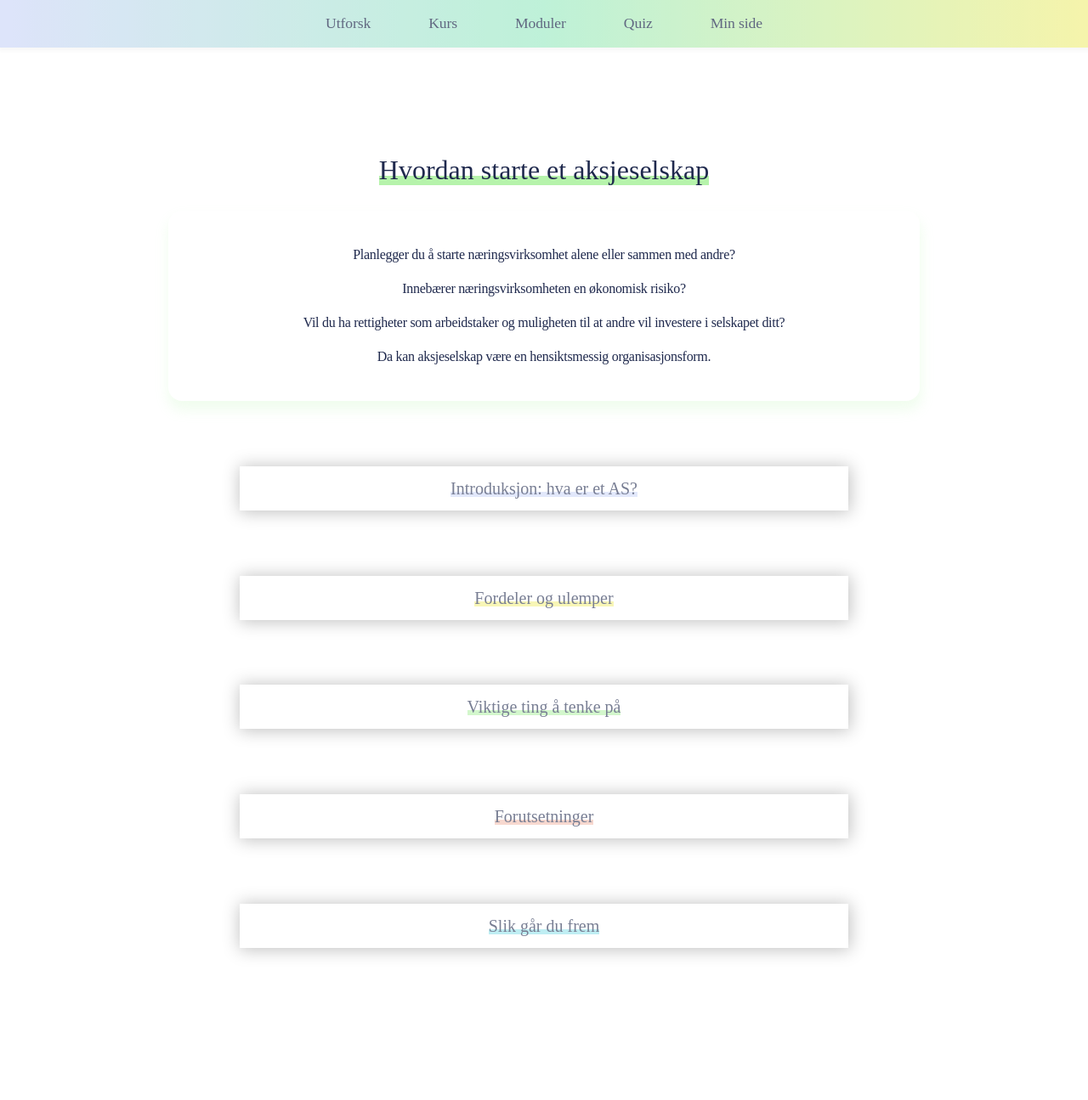
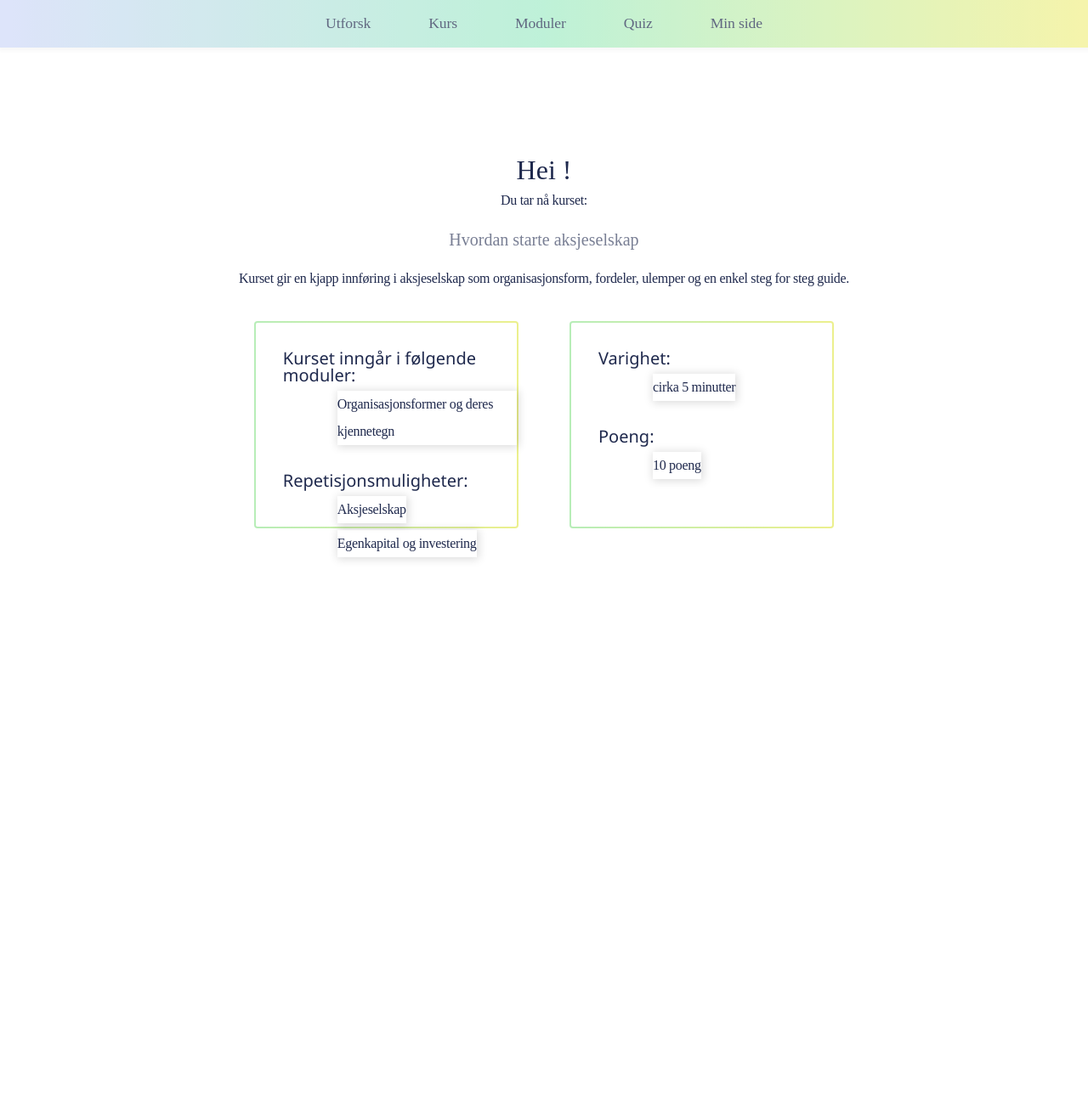
Before and after one commit to mrdoggel/Trivselslaben, a PHP site: page /kurs.php in a window 1280 px wide. Shown: the part 120-1415 px from the top of the page at 85% size. After the commit the page ends 780 px from the top, so only its background shows below. Run offline with PHP 8.4, Linux system fonts and the light colour scheme; the visitor is signed in with stand-in values (Sample User, id 1).

Commit message:
info-side til kurs

```diff
--- a/assets/css/ASKurs.css
+++ b/assets/css/ASKurs.css
@@ -30,7 +30,7 @@
     rgba(255, 255, 255, 0) 0%,
     rgba(255, 255, 255, 0) 70%, #B6F3AB 0%,#B6F3AB 0%);
 }
-p, li{
+p, li, dd{
   margin:auto;
   line-height: 200%;
   letter-spacing: -0.3px;
@@ -38,6 +38,32 @@
 }
 li {
   font-size: 1.2rem;
+}
+dt{
+  margin: 2rem 1rem 0rem 2rem;
+  text-align: left;
+  font-size: 1.25rem;
+  font-family: "Segoe UI";
+  font-weight: 500;
+  background-color:linear-gradient(
+    to right,
+    #d0d9f9,
+    #a3ecc8,
+    #f2f088
+  );
+}
+dd{
+  max-width: fit-content;
+  padding: 0rem;
+  margin: 0.5rem auto 0.5rem 6rem;
+  text-align: left;
+  font-size: 1rem;
+  box-shadow: 1px 1px 10px 1px rgb(0 0 0 / 15%);
+}
+.text .vedlegg-liste li span{
+  margin: 0.5rem;
+  font-size: 1rem;
+  font-weight: 100;
 }
 .text a, .text span:first-of-type{
   font-weight: 600;
@@ -47,9 +73,126 @@
 .text span:last-of-type{
   font-style: italic;
 }
+.om-kurset{
+   display: flex;
+   justify-content: center;
+   align-items: flex-start;
+   --min-height: 30vh;
+   max-height: fit-content;
+}
+.kurs-info {
+  position: relative;
+  width: 30%;
+  height: var(--min-height);
+  margin: 2rem;
+  background-color:#ffffff;
+  --border-width: 2px;
+  border-radius: var(--border-width);
+}
+
+.kurs-info::after {
+    position: absolute;
+    content: "";
+    top: calc(-1 * var(--border-width));
+    left: calc(-1 * var(--border-width));
+    z-index: -1;
+    width: calc(100% + var(--border-width) * 2);
+    height: calc(100% + var(--border-width) * 2);
+    background: linear-gradient(
+      to right,
+      #d0d9f9,
+      #a3ecc8,
+      #f2f088
+    );
+    background-size: 300% 300%;
+    background-position: 0 50%;
+    border-radius: calc(2 * var(--border-width));
+    animation: moveGradient 4s alternate infinite;
+}
+
+
+@keyframes moveGradient {
+  50% {
+    background-position: 100% 50%;
+  }
+}
 .innhold {
   padding: 2rem;
   text-align: left;
+}
+.guide {
+  min-height: 50vh;
+  max-height: 50vh;
+  position: relative;
+  display: flex;
+}
+.steg-for-steg {
+  min-width: 70%;
+  position: relative;
+  margin: auto;
+}
+.neste {
+  right: 0;
+  top: 100px;
+}
+
+.forrige {
+  left: 0;
+  top: 100px;
+}
+.forrige, .neste {
+  cursor: pointer;
+  border-radius: 3px 0 0 3px;
+  position: absolute;
+  color: #95E3EC;
+  transition: 0.4s ease;
+  font-size: 2rem;
+  user-select: none;
+  margin: 1rem;
+}
+.dot {
+  cursor: pointer;
+  height: 0.75rem;
+  width: 0.75rem;
+  margin: 0 2px;
+  background-color: #95E3EC;
+  border-radius: 50%;
+  display: inline-block;
+  transition: background-color 0.6s ease;
+}
+.dotter {
+  width: 100%;
+  position: absolute;
+  bottom: 0.5rem;
+}
+.steg {
+    display:none;
+}
+.åpen {
+  opacity: 100%;
+}
+.text {
+  bottom: 8px;
+  text-align: center;
+  padding: 2rem;
+  font-size: 1rem;
+  width: 80%;
+  margin:auto;
+}
+
+.numbertext {
+  color: #f2f2f2;
+  font-size: 12px;
+  padding: 8px 12px;
+  position: absolute;
+  top: 0;
+}
+.fade {
+  animation-name: fade;
+  animation-duration: 1.5s;
+}
+#kurs-container{
+  display: none;
 }
 
 #beskrivelse {
--- a/kurs.php
+++ b/kurs.php
@@ -22,8 +22,40 @@
     ?>
 
     <main>
+        <div id="kurs-startside">
+            <div class="kurs-velkommen">
+                <h1>Hei <?php //echo $_SESSION['fnavn'];?>!</h1>
+                <p>Du tar nå kurset:</p>
+
+                <!--#TODO - Sette inn kursnavn, beskrivelse, poeng, varighet og hvilke moduler det hører til (hvis noen) -->
+                <h2>Hvordan starte aksjeselskap</h2>
+                <p>Kurset gir en kjapp innføring i aksjeselskap som organisasjonsform, fordeler, ulemper og en enkel steg for steg guide. </p>
+            </div>
+
+            <div class="om-kurset">
+                <div class="kurs-info">
+                    <dl>
+                        <dt>Kurset inngår i følgende moduler:</dt>
+                        <dd>Organisasjonsformer og deres kjennetegn </dd>
+                        <dt>Repetisjonsmuligheter:</dt>
+                        <dd>Aksjeselskap</dd>
+                        <dd>Egenkapital og investering</dd>
+                    </dl>
+                </div>
+
+                <div class="kurs-info">
+                    <dl>
+                        <dt>Varighet:</dt>
+                        <dd>cirka 5 minutter</dd>
+                        <dt>Poeng:</dt>
+                        <dd>10 poeng</dd>
+                    </dl>
+                </div>
+            </div>
+        </div>
+
         <div id="kurs-container">
-        <h1> <span>Hvordan starte et aksjeselskap</span></h1>
+            <h1><span>Hvordan starte et aksjeselskap</span></h1>
             <div id="beskrivelse">
                 <p>Planlegger du å starte næringsvirksomhet alene eller sammen med andre? </p>
                 <p>Innebærer næringsvirksomheten en økonomisk risiko?</p>
```
Also changed, not shown: other parts of assets/css/ASKurs.css (+3 -105 lines). Lines whose indentation alone changed are shown as unchanged.
